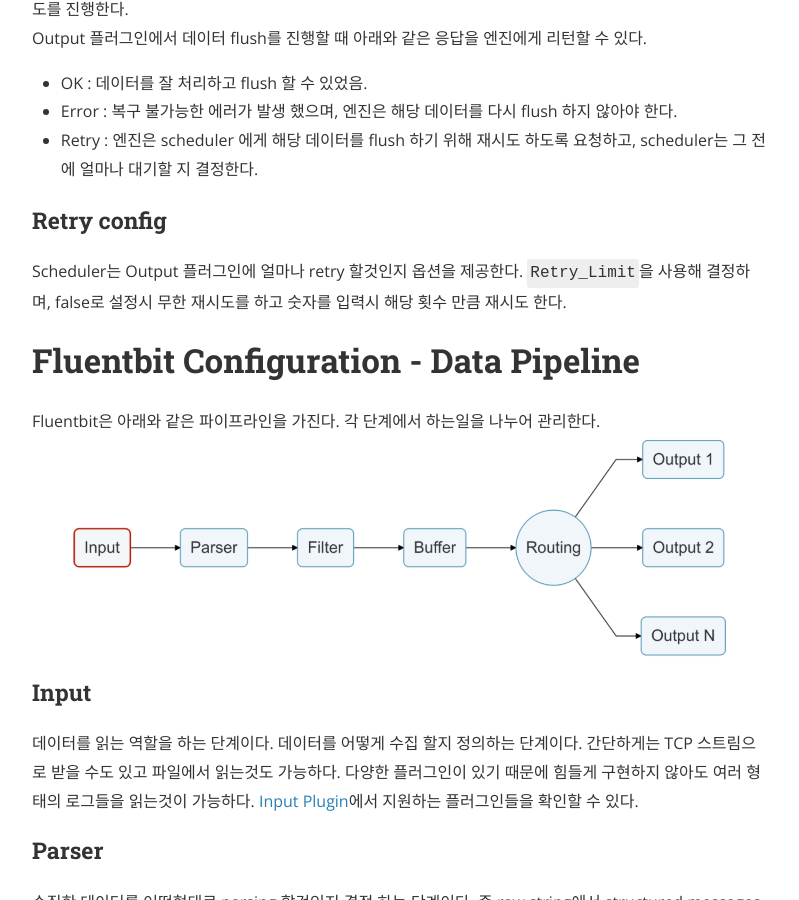
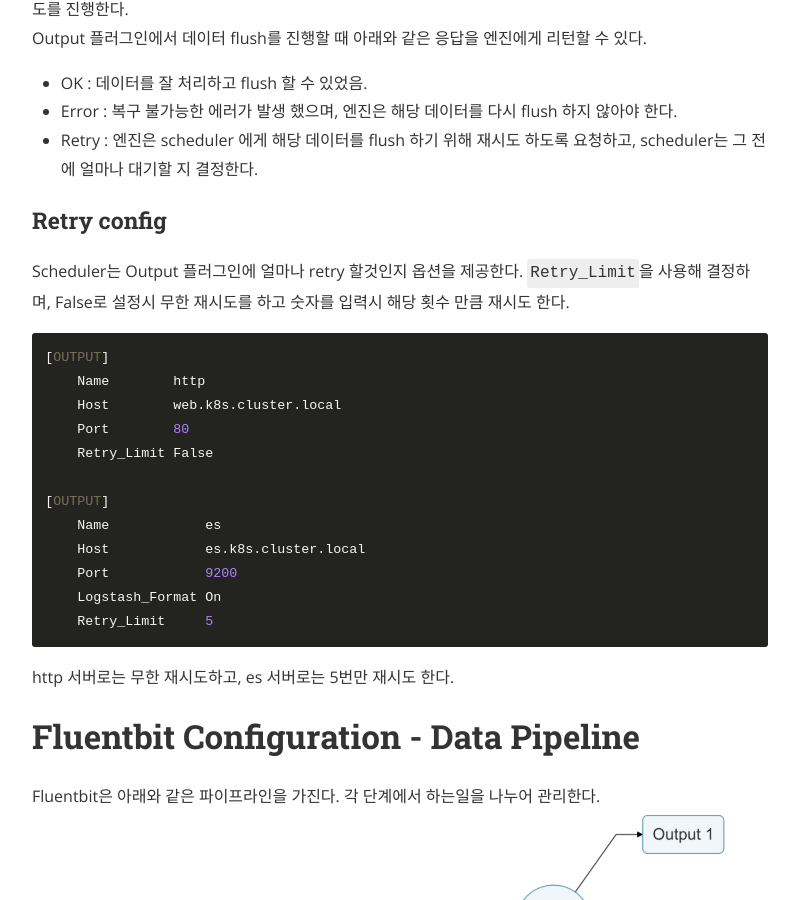
Before and after one commit to jukops/jukops.github.io, a Jekyll site: the page built from _posts/2021-01-17-log_fluentbit_basic.md, in a window 1280 px wide and 900 px high, scrolled down 4031 px. Shown: the whole window, without its empty margins (240-1039 px from the left). Built offline with Jekyll 4.4.1, drawn with Linux system fonts in a browser that asks for light colours; nearby versions of some CDN libraries.

Commit message:
Update fluentbit

````diff
--- a/_posts/2021-01-17-log_fluentbit_basic.md
+++ b/_posts/2021-01-17-log_fluentbit_basic.md
@@ -98,7 +98,23 @@
 - Retry : 엔진은 scheduler 에게 해당 데이터를 flush 하기 위해 재시도 하도록 요청하고, scheduler는 그 전에 얼마나 대기할 지 결정한다.
 
 ### Retry config
-Scheduler는 Output 플러그인에 얼마나 retry 할것인지 옵션을 제공한다. `Retry_Limit`을 사용해 결정하며, false로 설정시 무한 재시도를 하고 숫자를 입력시 해당 횟수 만큼 재시도 한다.
+Scheduler는 Output 플러그인에 얼마나 retry 할것인지 옵션을 제공한다. `Retry_Limit`을 사용해 결정하며, False로 설정시 무한 재시도를 하고 숫자를 입력시 해당 횟수 만큼 재시도 한다.
+
+```
+[OUTPUT]
+    Name        http
+    Host        web.k8s.cluster.local
+    Port        80
+    Retry_Limit False
+
+[OUTPUT]
+    Name            es
+    Host            es.k8s.cluster.local
+    Port            9200
+    Logstash_Format On
+    Retry_Limit     5
+```
+http 서버로는 무한 재시도하고, es 서버로는 5번만 재시도 한다.
 
 # Fluentbit Configuration - Data Pipeline
 Fluentbit은 아래와 같은 파이프라인을 가진다. 각 단계에서 하는일을 나누어 관리한다.
````
